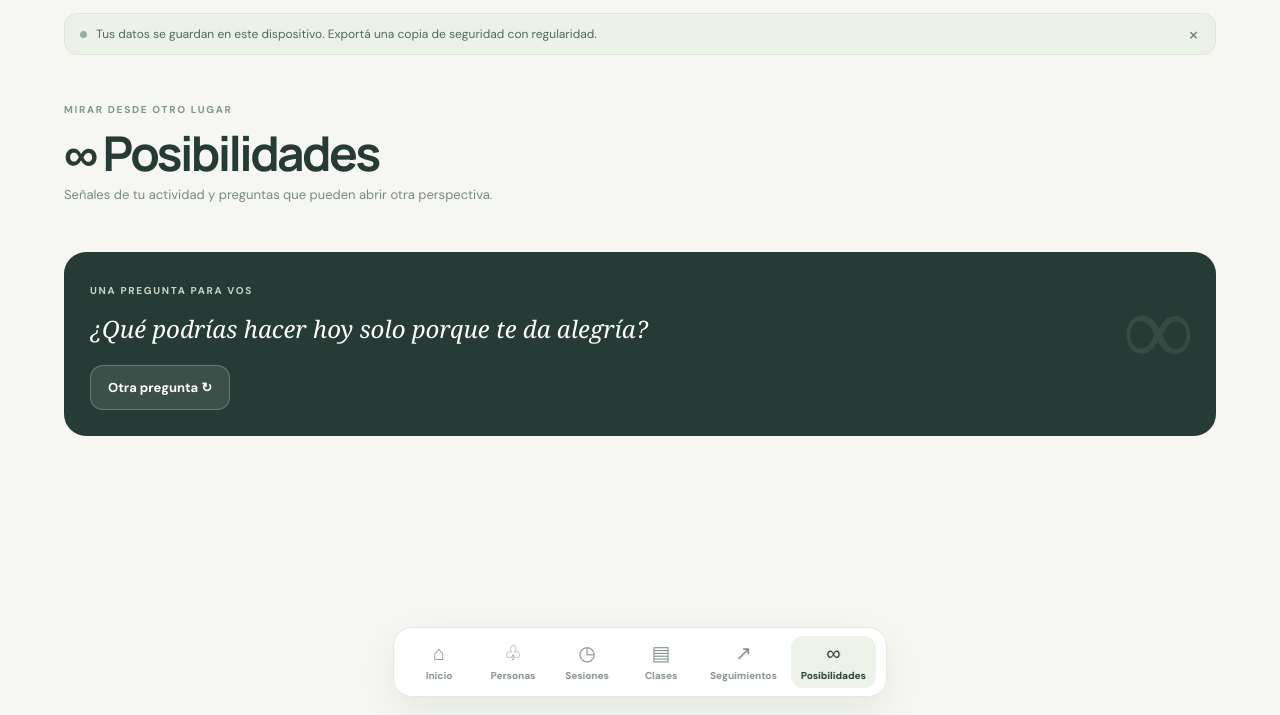
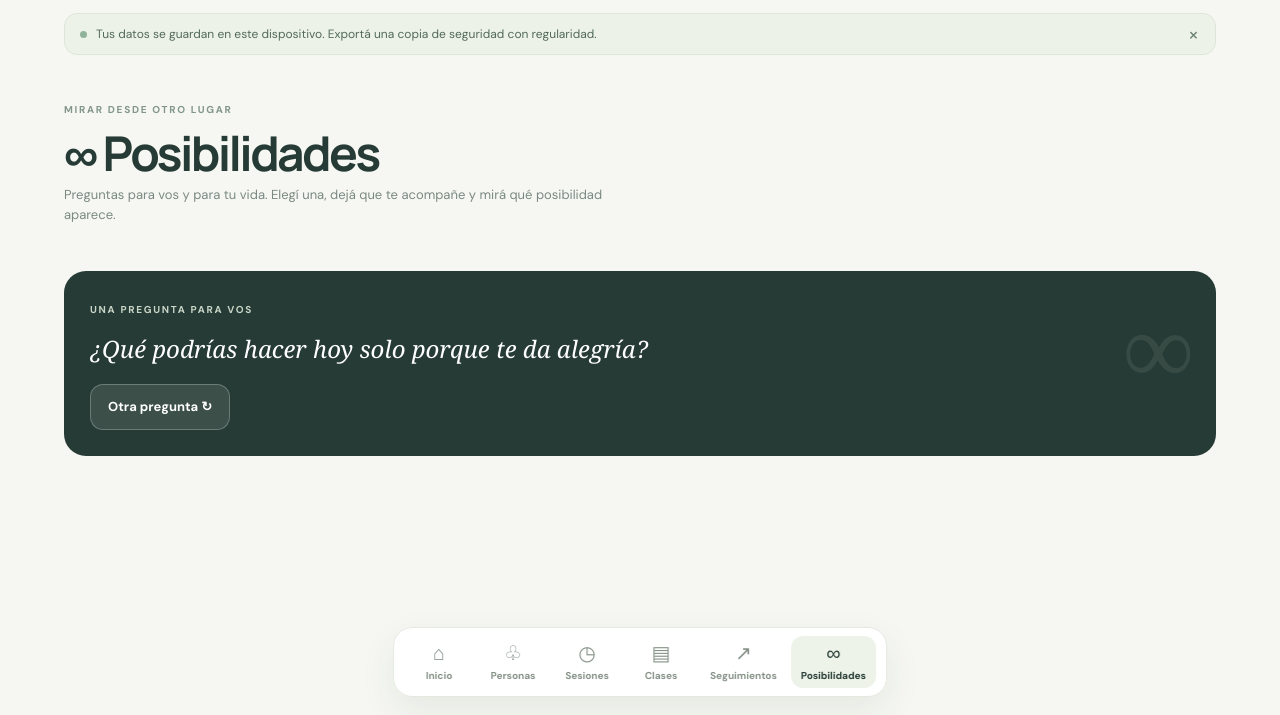
Before and after one commit to mundoHolistic/posibilidades-access, a plain HTML site: page index.html in a window 1280 px wide. Both pictures are taken after a click on the button "∞ Posibilidades". Shown: the part 85-800 px from the top of the page. Drawn offline with Linux system fonts and the light colour scheme.

Commit message:
Revise page heading text for clarity and engagement
Updated the description in the page heading section to provide a more engaging prompt for users.

```diff
--- a/index.html
+++ b/index.html
@@ -74,7 +74,7 @@
       </section>
 
       <section id="view-possibilities" class="view">
-        <div class="page-heading"><div><span class="eyebrow">MIRAR DESDE OTRO LUGAR</span><h1>∞ Posibilidades</h1><p>Señales de tu actividad y preguntas que pueden abrir otra perspectiva.</p></div></div>
+        <div class="page-heading"><div><span class="eyebrow">MIRAR DESDE OTRO LUGAR</span><h1>∞ Posibilidades</h1><p>Preguntas para vos y para tu vida. Elegí una, dejá que te acompañe y mirá qué posibilidad aparece.</p></div></div>
         <div id="possibilitiesFull" class="possibility-list"></div>
         <div class="question-card">
           <span class="question-symbol">∞</span><span class="eyebrow">UNA PREGUNTA PARA VOS</span>
```
